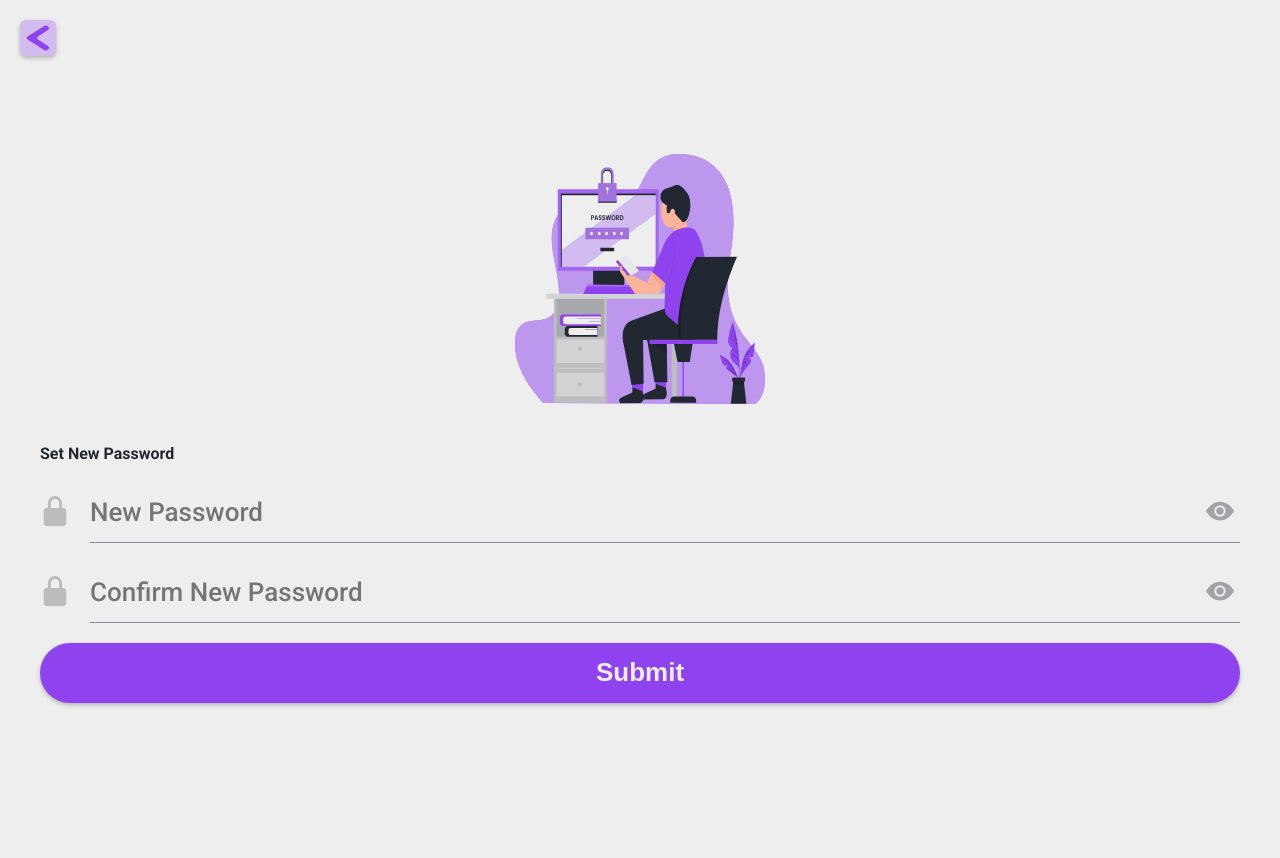
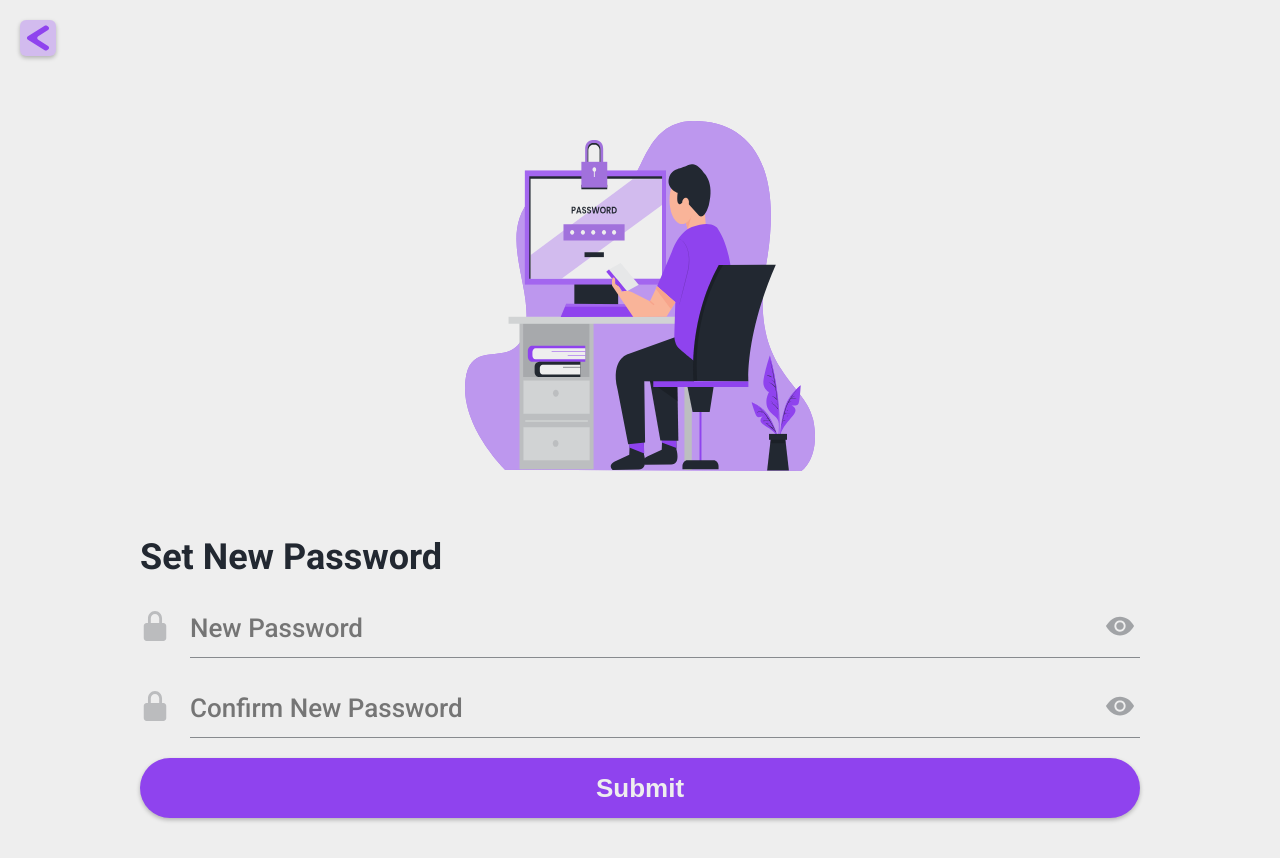
Before and after one commit to Hector14oo/movies-app, a Next.js app: page /setting-password in a window 1280 px wide. Before the commit the page ends 800 px from the top, so only its background shows below. Built offline with nearby package versions, Linux system fonts and the light colour scheme; no server answers.

Commit message:
SettingPassword updte

```diff
--- a/src/styles/containers/SettingPasswor.module.css
+++ b/src/styles/containers/SettingPasswor.module.css
@@ -10,6 +10,20 @@
   flex-direction: column;
   gap: 20px;
 }
-.SettingPasswor form h1{
+.SettingPasswor form h1 {
   width: 100%;
 }
+
+@media (min-width: 768px) {
+  .SettingPasswor {
+    padding: 20px 120px;
+  }
+  .SettingPasswor > svg {
+    width: 350px;
+    height: 400px;
+  }
+
+  .SettingPasswor form h1 {
+    font-size: var(--LARGE);
+  }
+}
```
